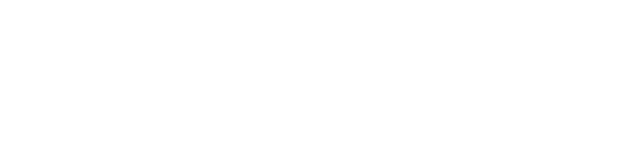
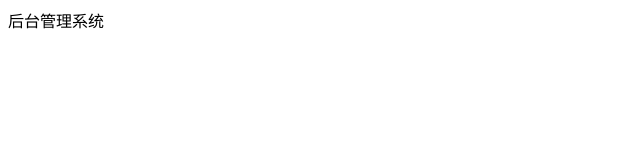
Before and after one commit to 7772739/letao_33, a website: page public/back/login.html in a window 1280 px wide. Shown: the whole page, without its empty margins (0-640 px from the left). Drawn offline with Linux system fonts and the light colour scheme.

Commit message:
初始化

```diff
--- a/public/back/login.html
+++ b/public/back/login.html
@@ -7,6 +7,8 @@
     <title>Document</title>
 </head>
 <body>
-
+    <div>
+        后台管理系统
+    </div>
 </body>
 </html>
```
